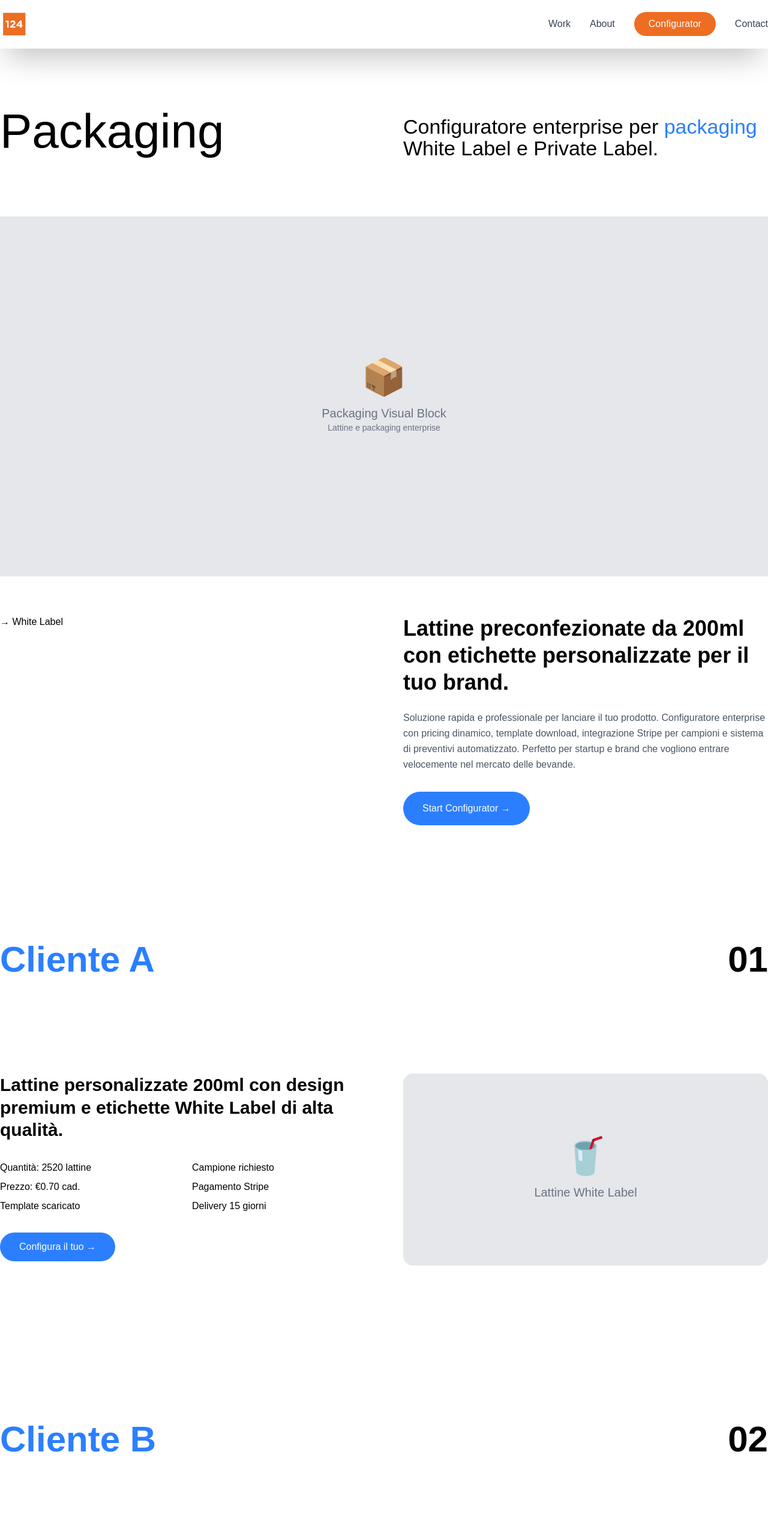
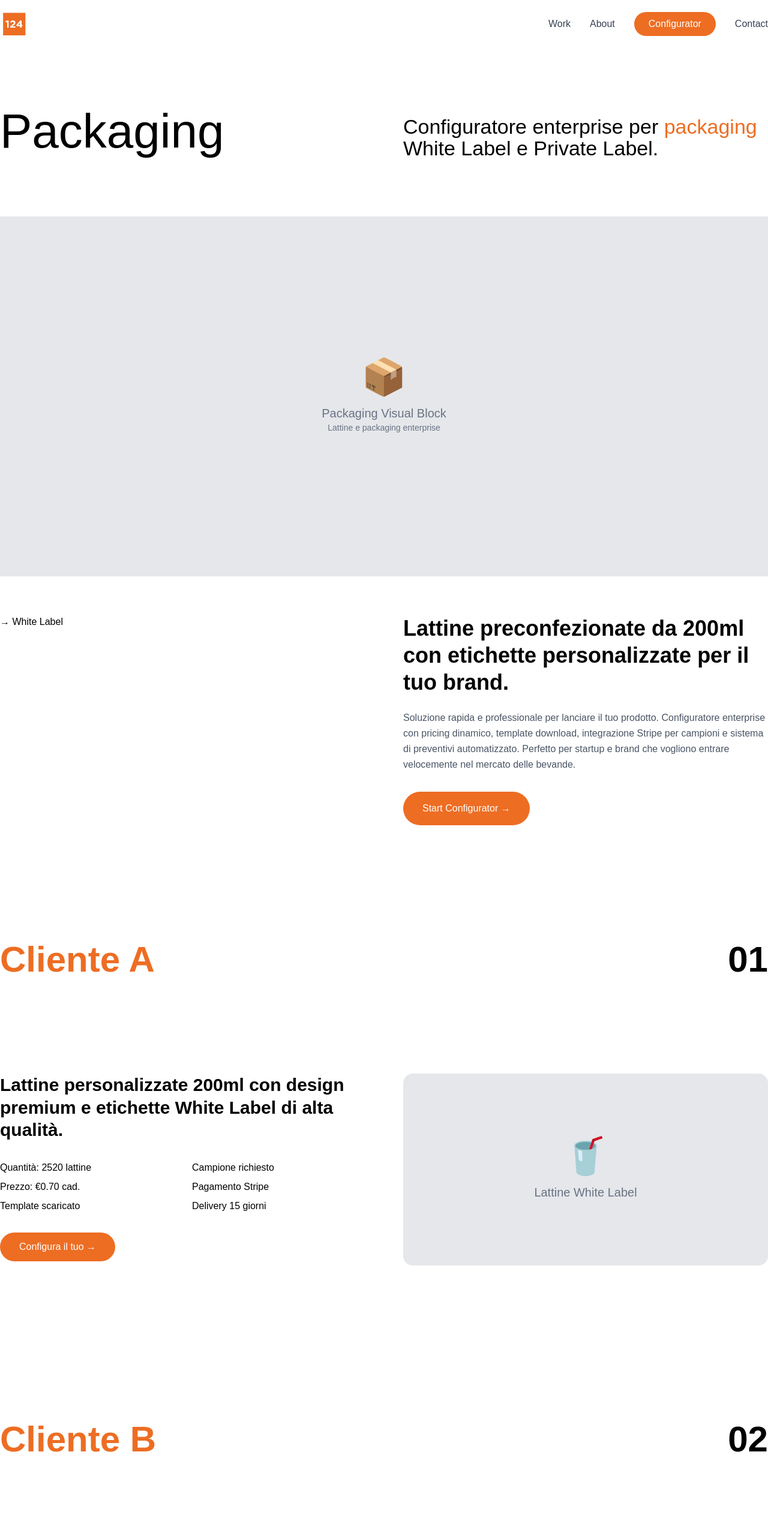
Before and after one commit to mcfratm0823/configuratore-enterprise, a Next.js app: page / in a window 1280 px wide. Shown: the top 2566 px of the page at 60% size. Built offline with nearby package versions, Linux system fonts and the light colour scheme.

Commit message:
rimozione ombra navbar

```diff
--- a/src/app/page.tsx
+++ b/src/app/page.tsx
@@ -60,7 +60,7 @@ function LandingPageContent() {
   return (
     <div className="min-h-screen bg-white">
       {/* Sticky Navbar */}
-      <header className="sticky top-0 z-50 bg-gradient-to-b from-white/40 via-white/30 to-white/40 backdrop-blur-3xl border-b border-white/40 shadow-2xl backdrop-saturate-150">
+      <header className="sticky top-0 z-50 bg-gradient-to-b from-white/40 via-white/30 to-white/40 backdrop-blur-3xl border-b border-white/40 backdrop-saturate-150">
         <div className="max-w-7xl mx-auto w-full flex justify-between items-center py-4" style={{paddingLeft: '0px', paddingRight: '0px'}}>
           <img
             src="/logo-124.png"
@@ -99,7 +99,7 @@ function LandingPageContent() {
             {/* Right Column - Headline */}
             <div className="col-span-6 pt-4">
               <h2 className="text-black" style={{fontSize: '34px', fontWeight: '400', lineHeight: '36px'}}>
-                Configuratore enterprise per <span className="text-blue-500 font-medium">packaging</span> White Label e Private Label.
+                Configuratore enterprise per <span className="text-[#ed6d23] font-medium">packaging</span> White Label e Private Label.
               </h2>
             </div>
           </div>
@@ -143,7 +143,7 @@ function LandingPageContent() {
 
               <button
                 onClick={actions.startConfigurator}
-                className="px-8 py-4 bg-blue-500 text-white font-medium rounded-full hover:bg-blue-600 transition-colors"
+                className="px-8 py-4 bg-[#ed6d23] text-white font-medium rounded-full hover:bg-[#d55a1a] transition-colors"
               >
                 Start Configurator →
               </button>
@@ -159,7 +159,7 @@ function LandingPageContent() {
           <div className="max-w-7xl mx-auto w-full" style={{paddingLeft: '0px', paddingRight: '0px'}}>
             {/* Title row with number */}
             <div className="flex justify-between items-center mb-40">
-              <h2 className="text-6xl font-bold text-blue-500">Cliente A</h2>
+              <h2 className="text-6xl font-bold text-[#ed6d23]">Cliente A</h2>
               <span className="text-6xl font-black text-black">01</span>
             </div>
 
@@ -185,7 +185,7 @@ function LandingPageContent() {
 
                 <button
                   onClick={actions.startConfigurator}
-                  className="px-8 py-3 bg-blue-500 text-white font-medium rounded-full hover:bg-blue-600 transition-colors"
+                  className="px-8 py-3 bg-[#ed6d23] text-white font-medium rounded-full hover:bg-[#d55a1a] transition-colors"
                 >
                   Configura il tuo →
                 </button>
@@ -213,7 +213,7 @@ function LandingPageContent() {
         <div ref={setCardRef(1)} className="sticky top-0 h-screen bg-white flex items-center relative">
           <div className="max-w-7xl mx-auto w-full" style={{paddingLeft: '0px', paddingRight: '0px'}}>
             <div className="flex justify-between items-center mb-40">
-              <h2 className="text-6xl font-bold text-blue-500">Cliente B</h2>
+              <h2 className="text-6xl font-bold text-[#ed6d23]">Cliente B</h2>
               <span className="text-6xl font-black text-black">02</span>
             </div>
 
@@ -238,7 +238,7 @@ function LandingPageContent() {
 
                 <button
                   onClick={actions.startConfigurator}
-                  className="px-8 py-3 bg-blue-500 text-white font-medium rounded-full hover:bg-blue-600 transition-colors"
+                  className="px-8 py-3 bg-[#ed6d23] text-white font-medium rounded-full hover:bg-[#d55a1a] transition-colors"
                 >
                   Scala il business →
                 </button>
@@ -265,7 +265,7 @@ function LandingPageContent() {
         <div ref={setCardRef(2)} className="sticky top-0 h-screen bg-white flex items-center relative">
           <div className="max-w-7xl mx-auto w-full" style={{paddingLeft: '0px', paddingRight: '0px'}}>
             <div className="flex justify-between items-center mb-40">
-              <h2 className="text-6xl font-bold text-blue-500">Cliente C</h2>
+              <h2 className="text-6xl font-bold text-[#ed6d23]">Cliente C</h2>
               <span className="text-6xl font-black text-black">03</span>
             </div>
 
@@ -290,7 +290,7 @@ function LandingPageContent() {
 
                 <button
                   onClick={actions.startConfigurator}
-                  className="px-8 py-3 bg-blue-500 text-white font-medium rounded-full hover:bg-blue-600 transition-colors"
+                  className="px-8 py-3 bg-[#ed6d23] text-white font-medium rounded-full hover:bg-[#d55a1a] transition-colors"
                 >
                   Valida l&apos;idea →
                 </button>
@@ -317,7 +317,7 @@ function LandingPageContent() {
         <div ref={setCardRef(3)} className="sticky top-0 h-screen bg-white flex items-center relative">
           <div className="max-w-7xl mx-auto w-full" style={{paddingLeft: '0px', paddingRight: '0px'}}>
             <div className="flex justify-between items-center mb-40">
-              <h2 className="text-6xl font-bold text-blue-500">Cliente D</h2>
+              <h2 className="text-6xl font-bold text-[#ed6d23]">Cliente D</h2>
               <span className="text-6xl font-black text-black">04</span>
             </div>
 
@@ -342,7 +342,7 @@ function LandingPageContent() {
 
                 <button
                   onClick={actions.startConfigurator}
-                  className="px-8 py-3 bg-blue-500 text-white font-medium rounded-full hover:bg-blue-600 transition-colors"
+                  className="px-8 py-3 bg-[#ed6d23] text-white font-medium rounded-full hover:bg-[#d55a1a] transition-colors"
                 >
                   Soluzioni eco →
                 </button>
@@ -389,7 +389,7 @@ function LandingPageContent() {
 
               <button
                 onClick={actions.startConfigurator}
-                className="px-8 py-4 bg-blue-500 text-white font-medium rounded-full hover:bg-blue-600 transition-colors"
+                className="px-8 py-4 bg-[#ed6d23] text-white font-medium rounded-full hover:bg-[#d55a1a] transition-colors"
               >
                 Configurazione Premium →
               </button>
@@ -408,7 +408,7 @@ function LandingPageContent() {
 
             <div className="flex items-center gap-4">
               <span className="text-2xl font-medium text-black">Configuratore</span>
-              <span className="text-2xl font-medium text-blue-500">Enterprise</span>
+              <span className="text-2xl font-medium text-[#ed6d23]">Enterprise</span>
             </div>
           </div>
 
@@ -428,7 +428,7 @@ function LandingPageContent() {
                 <h3 className="text-2xl font-bold text-black">
                   Brand Beverage Co.
                 </h3>
-                <span className="text-blue-500 text-sm font-medium">
+                <span className="text-[#ed6d23] text-sm font-medium">
                   (White Label Premium)
                 </span>
               </div>
@@ -453,7 +453,7 @@ function LandingPageContent() {
                 <h3 className="text-2xl font-bold text-black">
                   Enterprise Drinks Ltd.
                 </h3>
-                <span className="text-blue-500 text-sm font-medium">
+                <span className="text-[#ed6d23] text-sm font-medium">
                   (Private Label Custom)
                 </span>
               </div>
@@ -478,7 +478,7 @@ function LandingPageContent() {
                 <h3 className="text-2xl font-bold text-black">
                   Startup Energy
                 </h3>
-                <span className="text-blue-500 text-sm font-medium">
+                <span className="text-[#ed6d23] text-sm font-medium">
                   (Market Validation)
                 </span>
               </div>
@@ -503,7 +503,7 @@ function LandingPageContent() {
                 <h3 className="text-2xl font-bold text-black">
                   Premium Beverages Corp.
                 </h3>
-                <span className="text-blue-500 text-sm font-medium">
+                <span className="text-[#ed6d23] text-sm font-medium">
                   (Volume Enterprise)
                 </span>
               </div>
```
